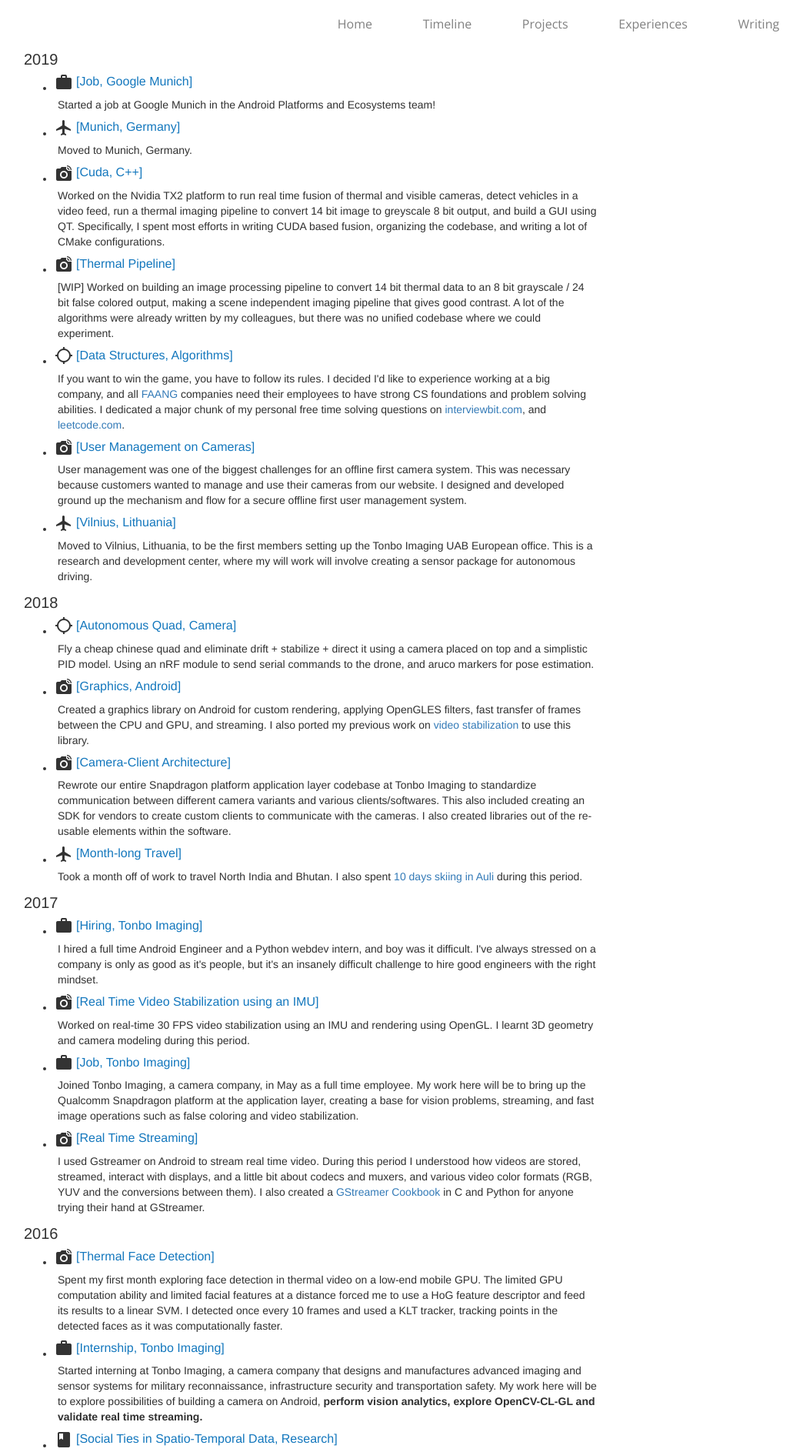
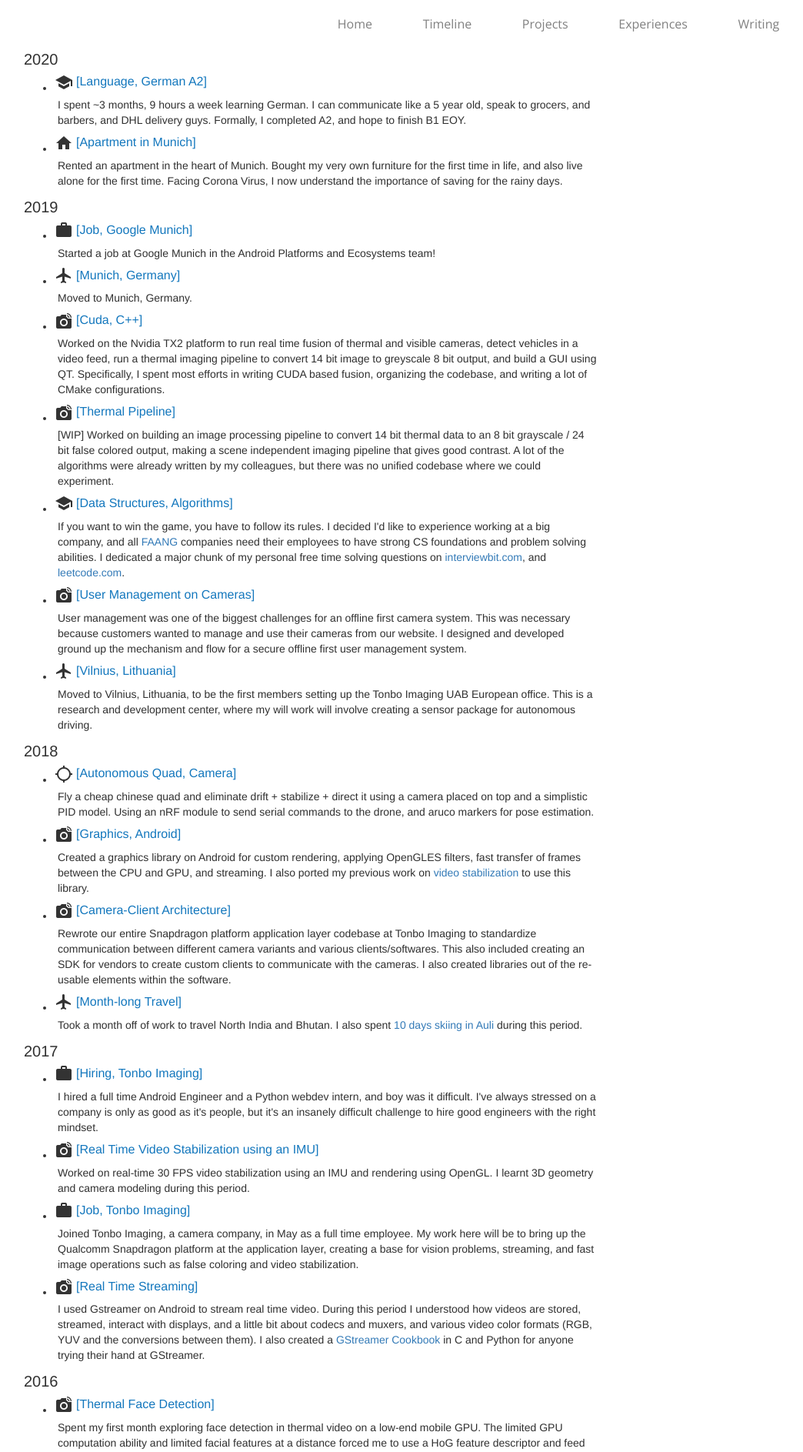
Before and after one commit to crearo/portfolio, a Flask app: page /timeline in a window 1280 px wide. Shown: the top 1887 px of the page at 77% size, without its empty margins (234-1278 px from the left). Run offline with Flask 2, Linux system fonts and the light colour scheme; some libraries are stand-ins or nearby versions.

Commit message:
Update timeline with what I did in 2020 so far

```diff
--- a/templates/timeline.html
+++ b/templates/timeline.html
@@ -12,6 +12,30 @@
 <div class="container">
     <div class="row">
         <div class="col s12 m4 l8">
+            <span class="date">2020</span>
+            <ul>
+                <li>
+                    <div class="icon-title">
+                        <i class="tiny material-icons">school</i>
+                        <a href="/timeline" class="title">[Language, German A2]</a>
+                    </div>
+                    <span class="content">I spent ~3 months, 9 hours a week learning German. I can communicate like a
+                        5 year old, speak to grocers, and barbers, and DHL delivery guys. Formally, I completed A2,
+                        and hope to finish B1 EOY.
+                    </span>
+                </li>
+                <li>
+                    <div class="icon-title">
+                        <i class="tiny material-icons">home</i>
+                        <a href="/timeline" class="title">[Apartment in Munich]</a>
+                    </div>
+                    <span class="content">Rented an apartment in the heart of Munich. Bought my very own furniture for
+                        the first time in life, and also live alone for the first time.
+                        Facing Corona Virus, I now understand the importance of saving for the rainy days.
+                    </span>
+                </li>
+            </ul>
+        </div>
         <div class="col s12 m4 l8">
             <span class="date">2019</span>
             <ul>
@@ -52,7 +76,7 @@
                 </li>
                 <li>
                     <div class="icon-title">
-                            <i class="tiny material-icons">location_searching</i>
+                        <i class="tiny material-icons">school</i>
                         <a href="/timeline" class="title">[Data Structures, Algorithms]</a>
                     </div>
                     <span class="content">If you want to win the game, you have to follow its rules. I decided I'd
```
Lines whose indentation alone changed are shown as unchanged.
